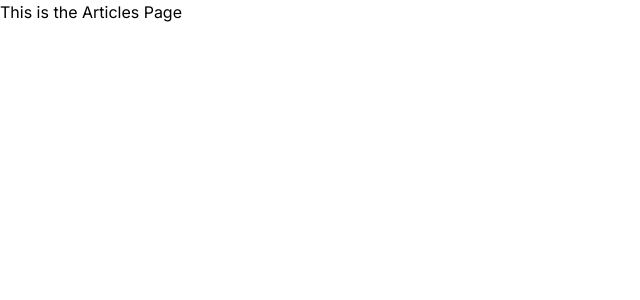
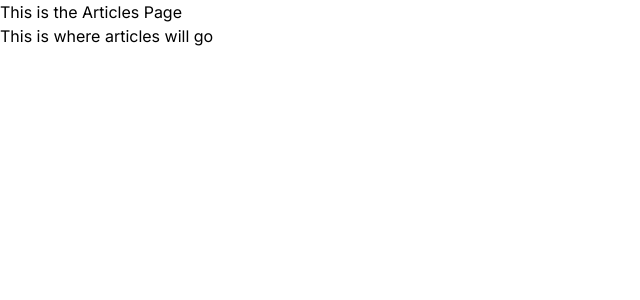
Before and after one commit to NateCreedDonato/the-instrumentalist, a Next.js app: page /articles in a window 1280 px wide. Shown: the top 300 px of the page, without its empty margins (0-640 px from the left). Built offline with nearby package versions, Linux system fonts and the light colour scheme; a web font is replaced by a local one.

Commit message:
Update page.tsx

```diff
--- a/app/articles/page.tsx
+++ b/app/articles/page.tsx
@@ -2,6 +2,10 @@ import Link from "next/link"
 
 export default function Articles () {
     return(
-        <h1>This is the Articles Page</h1>
+        <>
+            <h1>This is the Articles Page</h1>
+            <h2>This is where articles will go</h2>
+        </>
+
     )
 }
```
